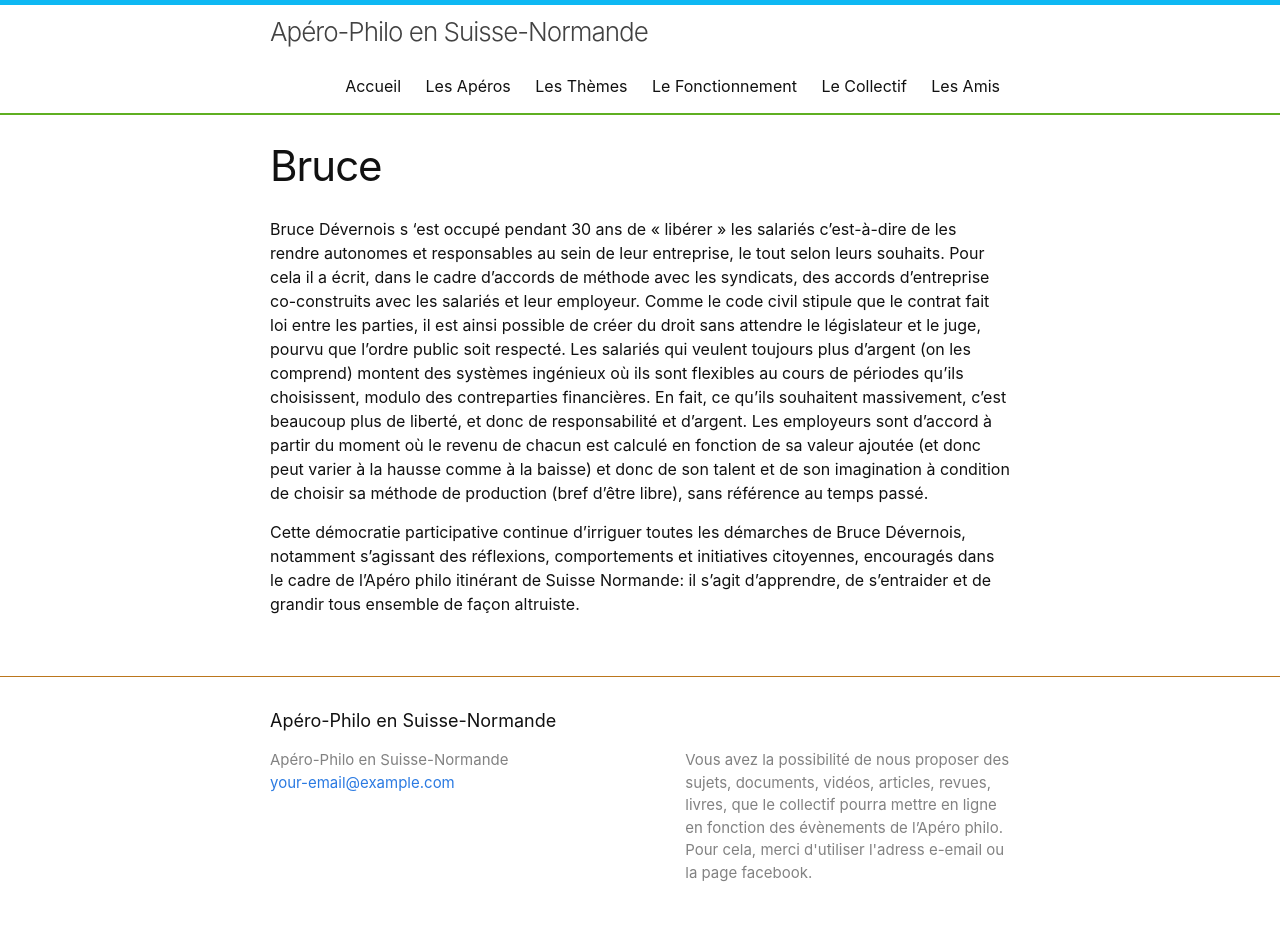
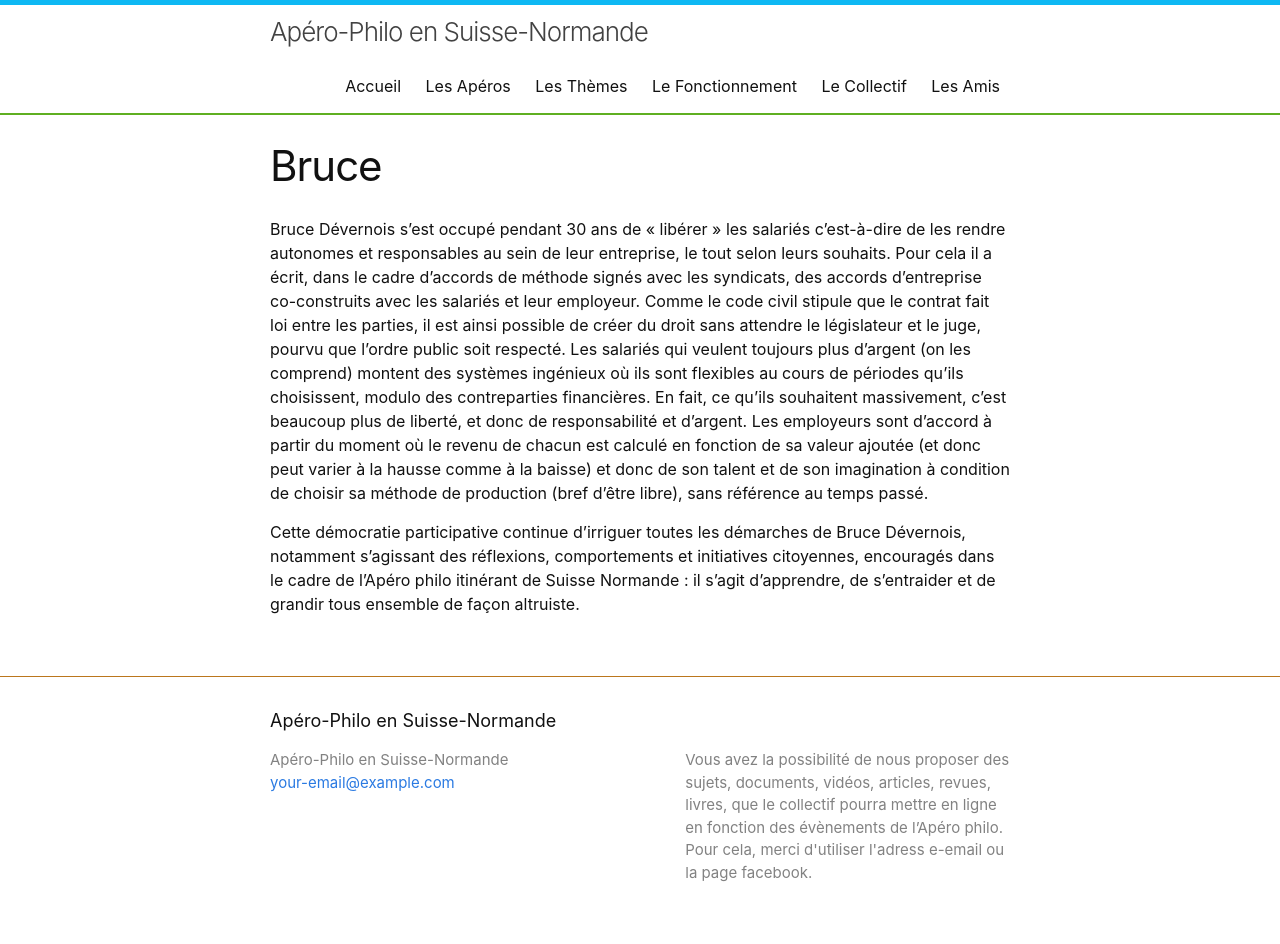
Before and after one commit to aperophilo/apero-philo-suisse-normande.github.io, a Jekyll site: the page built from collections/_members/bruce.md, in a window 1280 px wide. Built offline with Jekyll 4.4.1, drawn with Linux system fonts in a browser that asks for light colours; part of the change alters nothing that is shown.

Commit message:
Update bruce.md

```diff
--- a/collections/_members/bruce.md
+++ b/collections/_members/bruce.md
@@ -5,11 +5,11 @@ title: Bruce
 picture: documents/bruce.jpg
 firstname: Bruce
 lastname: Dévernois
-phone: 06 xx xx xx xx
+phone: 06 09 76 39 85
 email: bdevernois@bdanet.fr
 ---
 
-Bruce Dévernois s ‘est occupé pendant 30 ans de « libérer » les salariés c’est-à-dire de les rendre autonomes et responsables au sein de leur entreprise, le tout selon leurs souhaits. Pour cela il a écrit, dans le cadre d’accords de méthode avec les syndicats, des accords d’entreprise co-construits avec les salariés et leur employeur. Comme le code civil stipule que le contrat fait loi entre les parties, il est ainsi possible de créer du droit sans attendre le législateur et le juge, pourvu que l’ordre public soit respecté. Les salariés qui veulent toujours plus d’argent (on les comprend) montent des systèmes ingénieux où ils sont flexibles au cours de périodes qu’ils choisissent, modulo des contreparties financières. En fait, ce qu’ils souhaitent massivement, c’est beaucoup plus de liberté, et donc de responsabilité et d’argent. Les employeurs sont d’accord à partir du moment où le revenu de chacun est calculé en fonction de sa valeur ajoutée (et donc peut varier à la hausse comme à la baisse) et donc de son talent et de son imagination à condition de choisir sa méthode de production (bref d’être libre), sans référence au temps passé.
+Bruce Dévernois s'est occupé pendant 30 ans de « libérer » les salariés c’est-à-dire de les rendre autonomes et responsables au sein de leur entreprise, le tout selon leurs souhaits. Pour cela il a écrit, dans le cadre d’accords de méthode signés avec les syndicats, des accords d’entreprise co-construits avec les salariés et leur employeur. Comme le code civil stipule que le contrat fait loi entre les parties, il est ainsi possible de créer du droit sans attendre le législateur et le juge, pourvu que l’ordre public soit respecté. Les salariés qui veulent toujours plus d’argent (on les comprend) montent des systèmes ingénieux où ils sont flexibles au cours de périodes qu’ils choisissent, modulo des contreparties financières. En fait, ce qu’ils souhaitent massivement, c’est beaucoup plus de liberté, et donc de responsabilité et d’argent. Les employeurs sont d’accord à partir du moment où le revenu de chacun est calculé en fonction de sa valeur ajoutée (et donc peut varier à la hausse comme à la baisse) et donc de son talent et de son imagination à condition de choisir sa méthode de production (bref d’être libre), sans référence au temps passé.
 
-Cette démocratie participative continue d’irriguer toutes les démarches de Bruce Dévernois, notamment s’agissant des réflexions, comportements et initiatives citoyennes, encouragés dans le cadre de l’Apéro philo itinérant de Suisse Normande:
+Cette démocratie participative continue d’irriguer toutes les démarches de Bruce Dévernois, notamment s’agissant des réflexions, comportements et initiatives citoyennes, encouragés dans le cadre de l’Apéro philo itinérant de Suisse Normande :
 il s’agit d’apprendre, de s’entraider et de grandir tous ensemble de façon altruiste.
```
